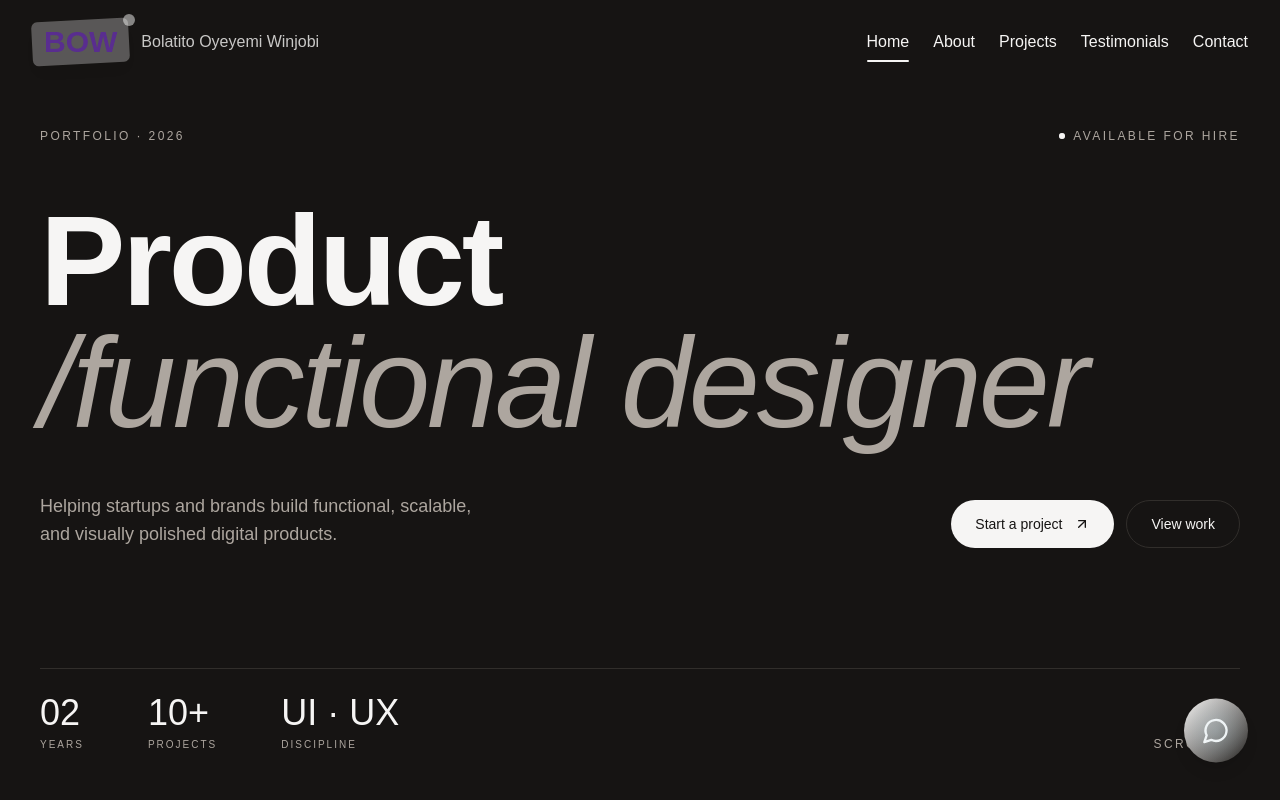
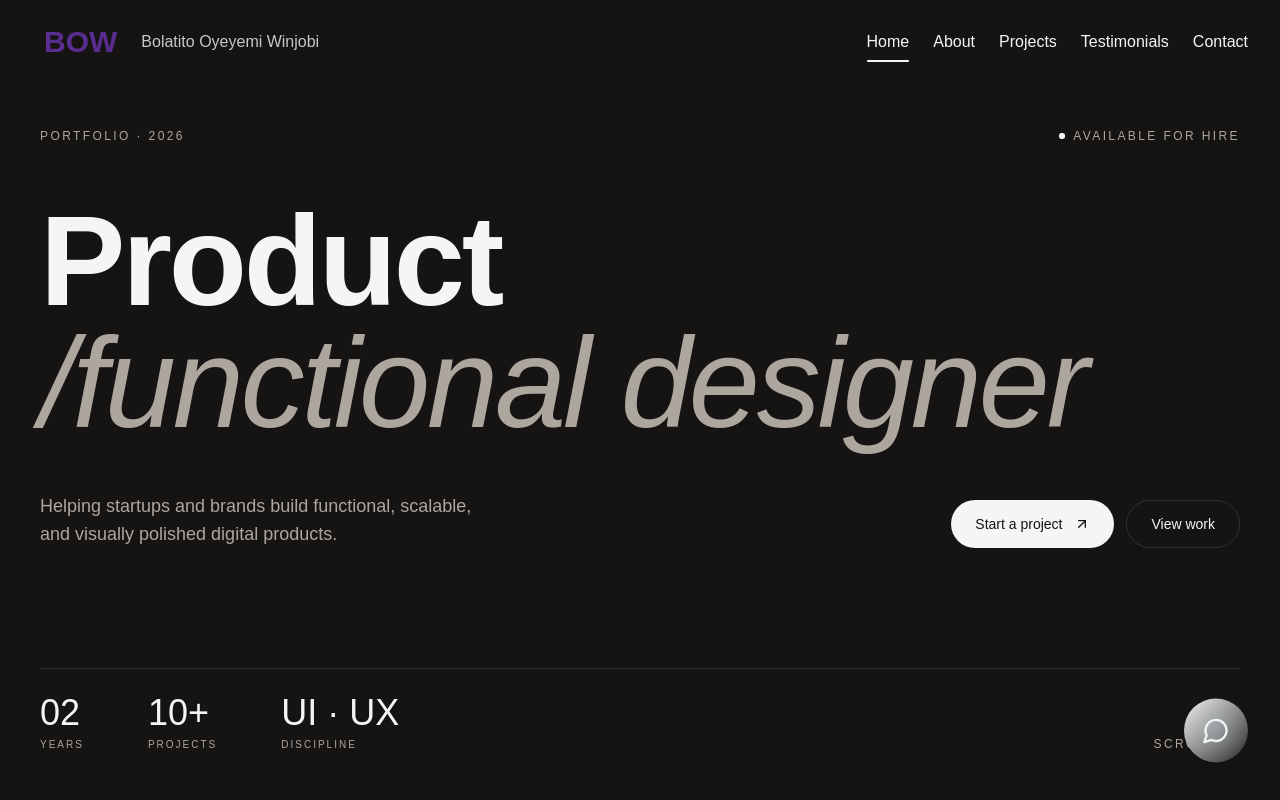
Before and after one commit to BOW-thepm/bolatito-oyeyemi-winjobi, a React (Vite) app: page / in a window 1280 px wide. Shown: the top 800 px of the page. Built offline with nearby package versions, Linux system fonts and the light colour scheme; a web font is replaced by a local one.

Commit message:
Changes
Co-authored-by: BOW-thepm <174844559+BOW-thepm@users.noreply.github.com>

```diff
--- a/src/components/NavBar.tsx
+++ b/src/components/NavBar.tsx
@@ -57,11 +57,11 @@ const NavBar = () => {
           <Link to="/" className="flex items-center">
           <div className="logo-container flex items-center">
             <div className="logo-box relative mr-3">
-              <div className="logo-bg absolute inset-0 bg-primary rounded-md -rotate-3 shadow-lg opacity-30"></div>
+              <div className="logo-bg absolute inset-0 bg-deep-purple-100 rounded-md -rotate-3 shadow-lg"></div>
               <div className="logo-text relative px-3 py-1 font-bold text-2xl md:text-3xl">
                 <span className="gradient-text">BOW</span>
                 <motion.span
-                  className="absolute -top-1 -right-1 h-2 w-2 bg-primary rounded-full"
+                  className="absolute -top-1 -right-1 h-2 w-2 bg-deep-purple-500 rounded-full"
                   animate={{
                     scale: [1, 1.5, 1],
                     opacity: [1, 0.5, 1]
```
